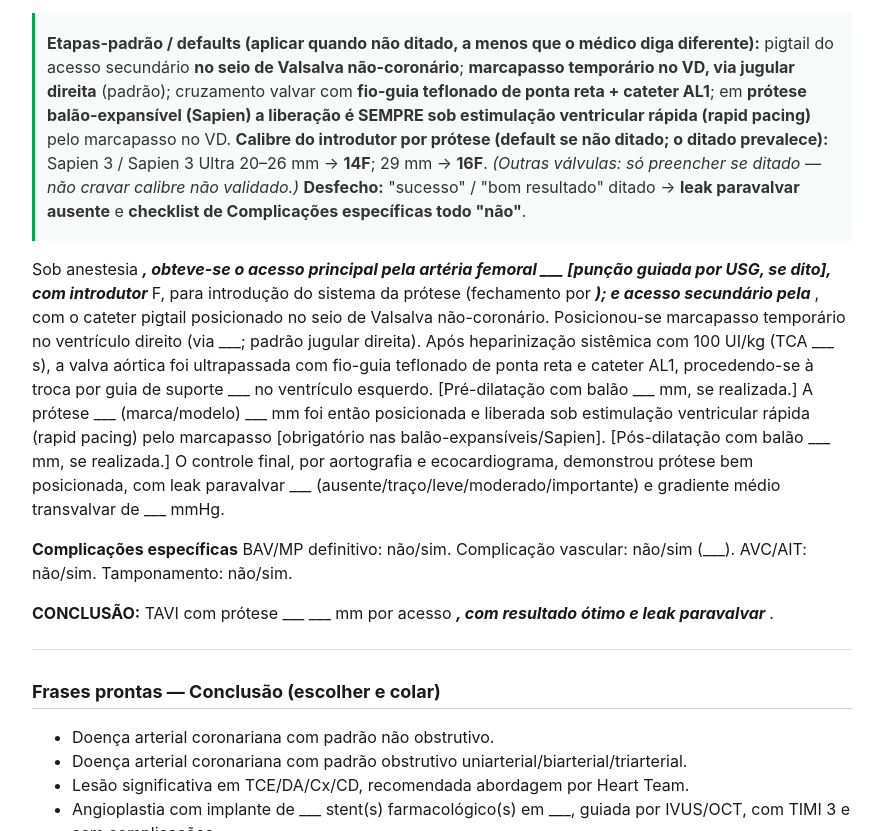
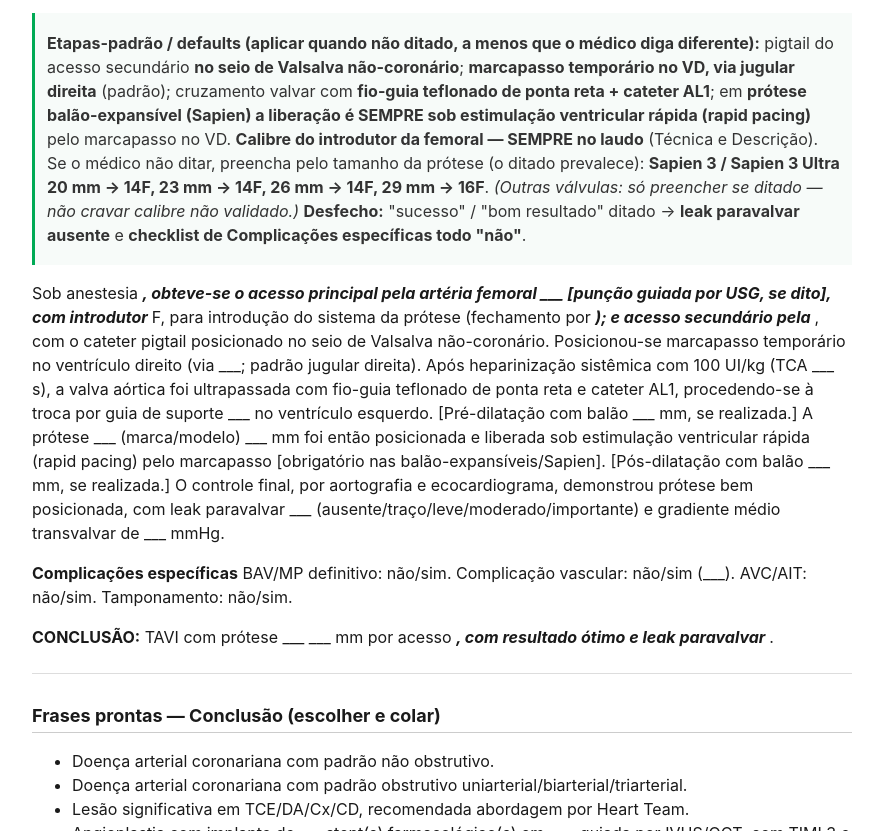
Before and after one commit to stefanogarzon/laudos-mascaras, a plain HTML site: page index.html in a window 1280 px wide. Shown: the part 5807-6638 px from the top of the page, without its empty margins (198-1081 px from the left). Drawn offline with Linux system fonts and the light colour scheme.

Commit message:
Add files via upload

```diff
--- a/index.html
+++ b/index.html
@@ -218,7 +218,7 @@ Heparinização: HNF 100 UI/kg (TCA ___ s). Intercorrências: nenhuma / </em></s
 <blockquote>
 <p><strong>Etapas-padrão / defaults (aplicar quando não ditado, a menos que o médico diga diferente):</strong>
 pigtail do acesso secundário <strong>no seio de Valsalva não-coronário</strong>; <strong>marcapasso temporário no VD, via jugular direita</strong> (padrão); cruzamento valvar com <strong>fio-guia teflonado de ponta reta + cateter AL1</strong>; em <strong>prótese balão-expansível (Sapien) a liberação é SEMPRE sob estimulação ventricular rápida (rapid pacing)</strong> pelo marcapasso no VD.
-<strong>Calibre do introdutor por prótese (default se não ditado; o ditado prevalece):</strong> Sapien 3 / Sapien 3 Ultra 20–26 mm → <strong>14F</strong>; 29 mm → <strong>16F</strong>. <em>(Outras válvulas: só preencher se ditado — não cravar calibre não validado.)</em>
+<strong>Calibre do introdutor da femoral — SEMPRE no laudo</strong> (Técnica e Descrição). Se o médico não ditar, preencha pelo tamanho da prótese (o ditado prevalece): <strong>Sapien 3 / Sapien 3 Ultra 20 mm → 14F, 23 mm → 14F, 26 mm → 14F, 29 mm → 16F</strong>. <em>(Outras válvulas: só preencher se ditado — não cravar calibre não validado.)</em>
 <strong>Desfecho:</strong> "sucesso" / "bom resultado" ditado → <strong>leak paravalvar ausente</strong> e <strong>checklist de Complicações específicas todo "não"</strong>.</p>
 </blockquote>
 <p>Sob anestesia <strong><em>, obteve-se o acesso principal pela artéria femoral ___ [punção guiada por USG, se dito], com introdutor </em></strong>F, para introdução do sistema da prótese (fechamento por <strong><em>); e acesso secundário pela </em></strong>, com o cateter pigtail posicionado no seio de Valsalva não-coronário. Posicionou-se marcapasso temporário no ventrículo direito (via ___; padrão jugular direita). Após heparinização sistêmica com 100 UI/kg (TCA ___ s), a valva aórtica foi ultrapassada com fio-guia teflonado de ponta reta e cateter AL1, procedendo-se à troca por guia de suporte ___ no ventrículo esquerdo. [Pré-dilatação com balão ___ mm, se realizada.] A prótese ___ (marca/modelo) ___ mm foi então posicionada e liberada sob estimulação ventricular rápida (rapid pacing) pelo marcapasso [obrigatório nas balão-expansíveis/Sapien]. [Pós-dilatação com balão ___ mm, se realizada.] O controle final, por aortografia e ecocardiograma, demonstrou prótese bem posicionada, com leak paravalvar ___ (ausente/traço/leve/moderado/importante) e gradiente médio transvalvar de ___ mmHg.</p>
```
